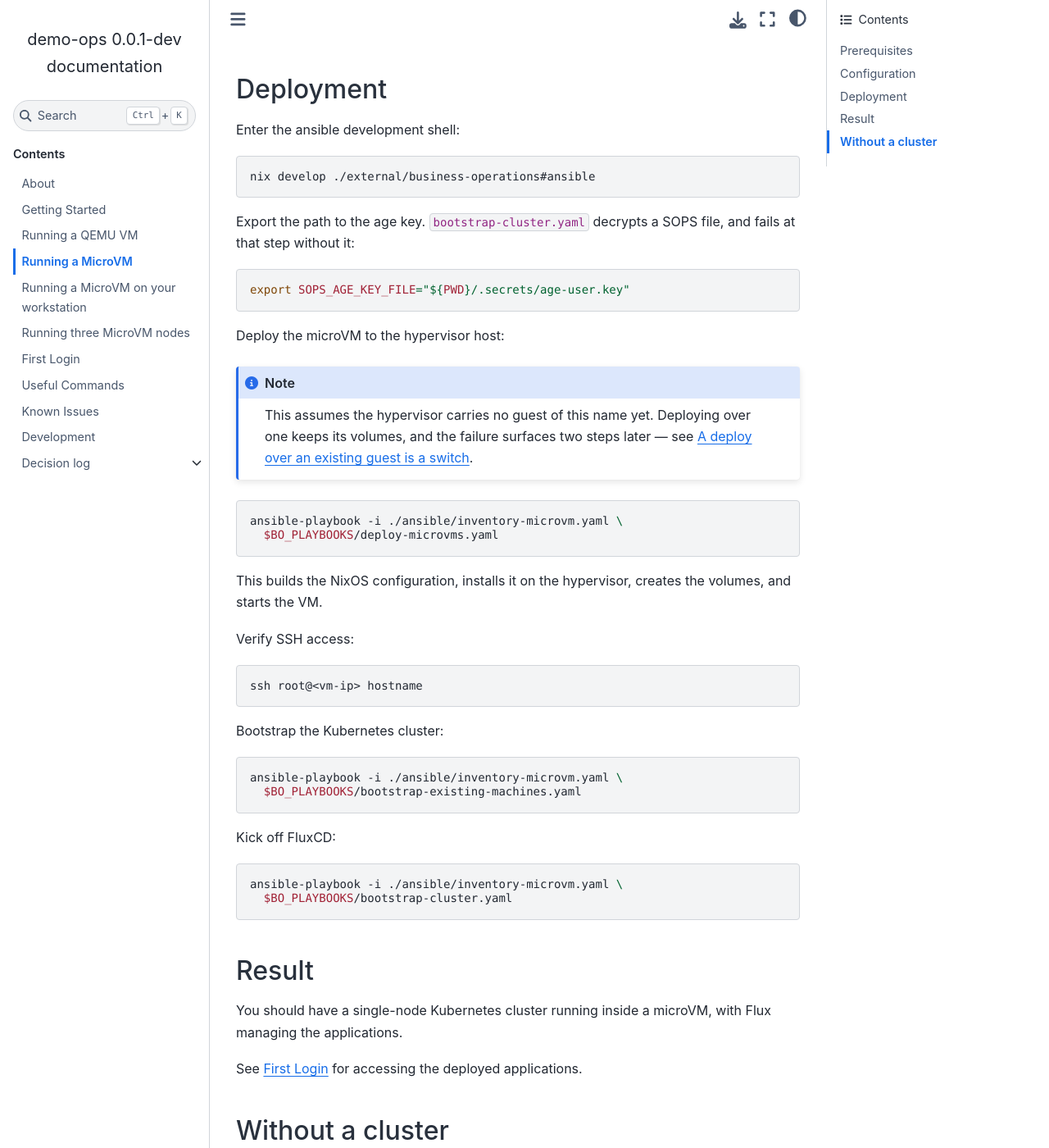
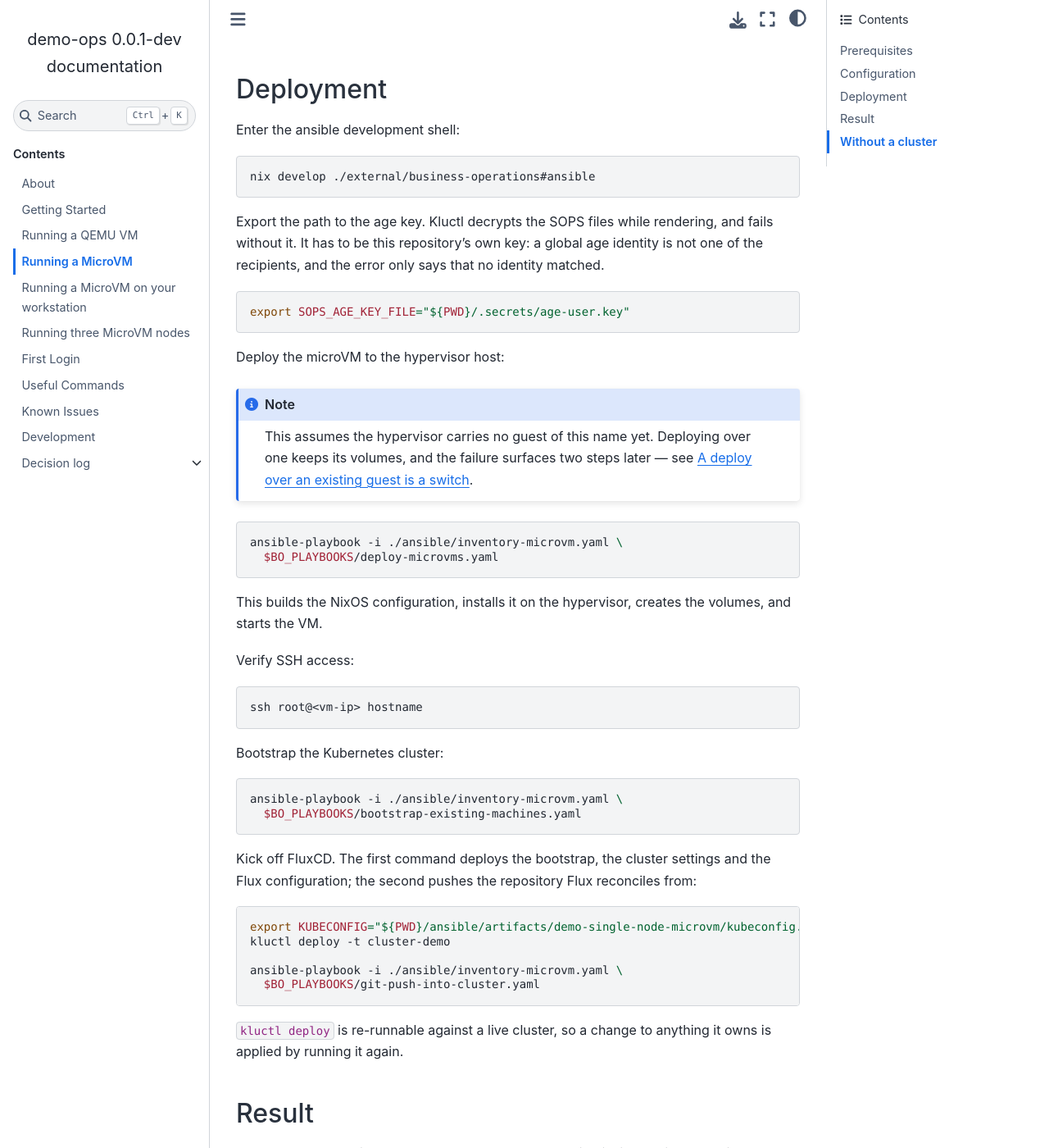
Before and after one commit to bo-tech/demo-ops, a Sphinx documentation site: the page built from docs/run-microvm.rst, in a window 1280 px wide and 1400 px high, scrolled down 873 px. Shown: the whole window at 82% size. Built offline with Sphinx 7.4.7 and the Sphinx Book theme 1.1.4, drawn with Linux system fonts in a browser that asks for light colours.

Commit message:
feat: Deploy the bootstrap with Kluctl, one target per cluster
Follows the platform, where bootstrap-cluster.yaml became a Kluctl
deployment. flux/config goes away: the platform's directory is a
library taking cluster_path, which replaces the spec.path patch.

```diff
--- a/docs/run-microvm.rst
+++ b/docs/run-microvm.rst
@@ -51,8 +51,10 @@ Enter the ansible development shell:
 
    nix develop ./external/business-operations#ansible
 
-Export the path to the age key. ``bootstrap-cluster.yaml`` decrypts a
-SOPS file, and fails at that step without it:
+Export the path to the age key. Kluctl decrypts the SOPS files while
+rendering, and fails without it. It has to be this repository's own
+key: a global age identity is not one of the recipients, and the error
+only says that no identity matched.
 
 .. code-block:: bash
 
@@ -87,12 +89,20 @@ Bootstrap the Kubernetes cluster:
    ansible-playbook -i ./ansible/inventory-microvm.yaml \
      $BO_PLAYBOOKS/bootstrap-existing-machines.yaml
 
-Kick off FluxCD:
+Kick off FluxCD. The first command deploys the bootstrap, the cluster
+settings and the Flux configuration; the second pushes the repository
+Flux reconciles from:
 
 .. code-block:: bash
 
+   export KUBECONFIG="${PWD}/ansible/artifacts/demo-single-node-microvm/kubeconfig.yaml"
+   kluctl deploy -t cluster-demo
+
    ansible-playbook -i ./ansible/inventory-microvm.yaml \
-     $BO_PLAYBOOKS/bootstrap-cluster.yaml
+     $BO_PLAYBOOKS/git-push-into-cluster.yaml
+
+``kluctl deploy`` is re-runnable against a live cluster, so a change to
+anything it owns is applied by running it again.
 
 
 Result
```
Also changed, not shown: deployment.yaml (added, +19 -0 lines), docs/getting-started.rst (+12 -0 lines), docs/known-issues.rst (+4 -4 lines), docs/run-three-node-microvm.rst (+14 -4 lines), .kluctl.yaml (added), 9 other files.
